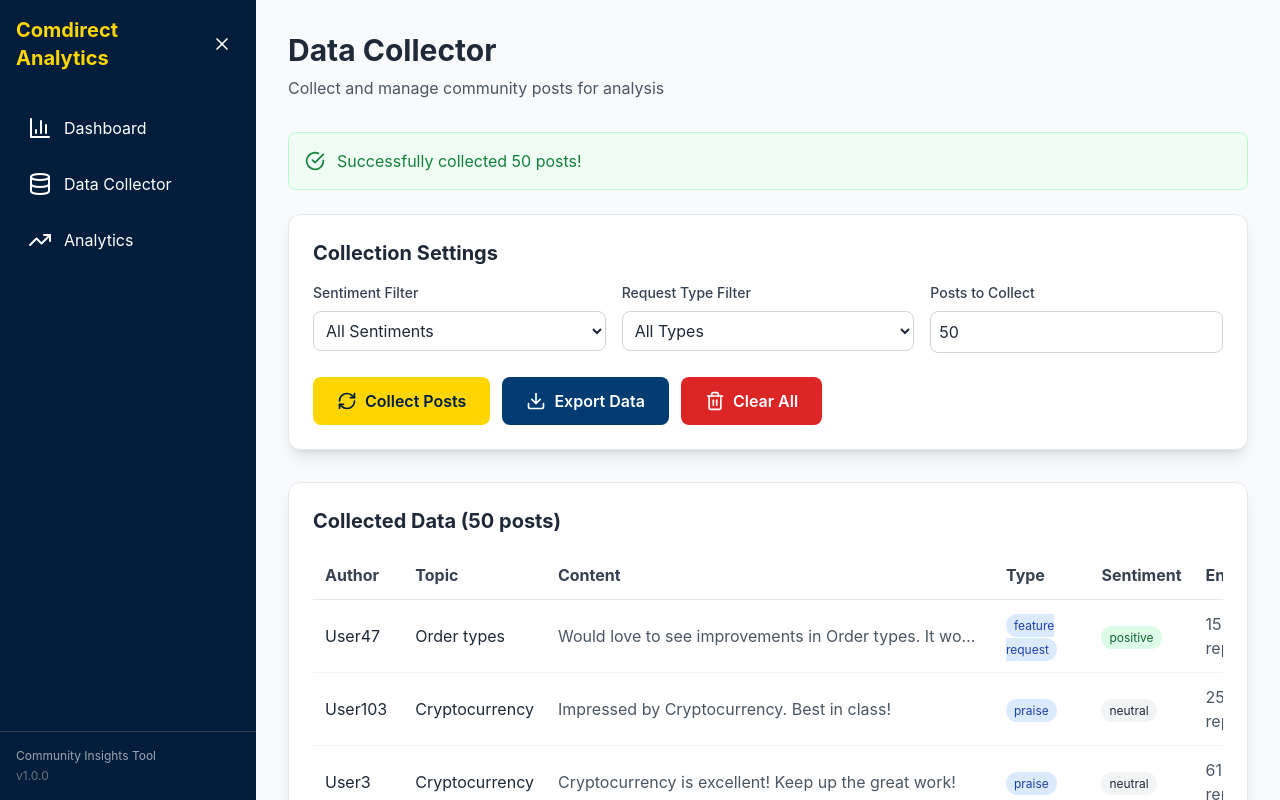
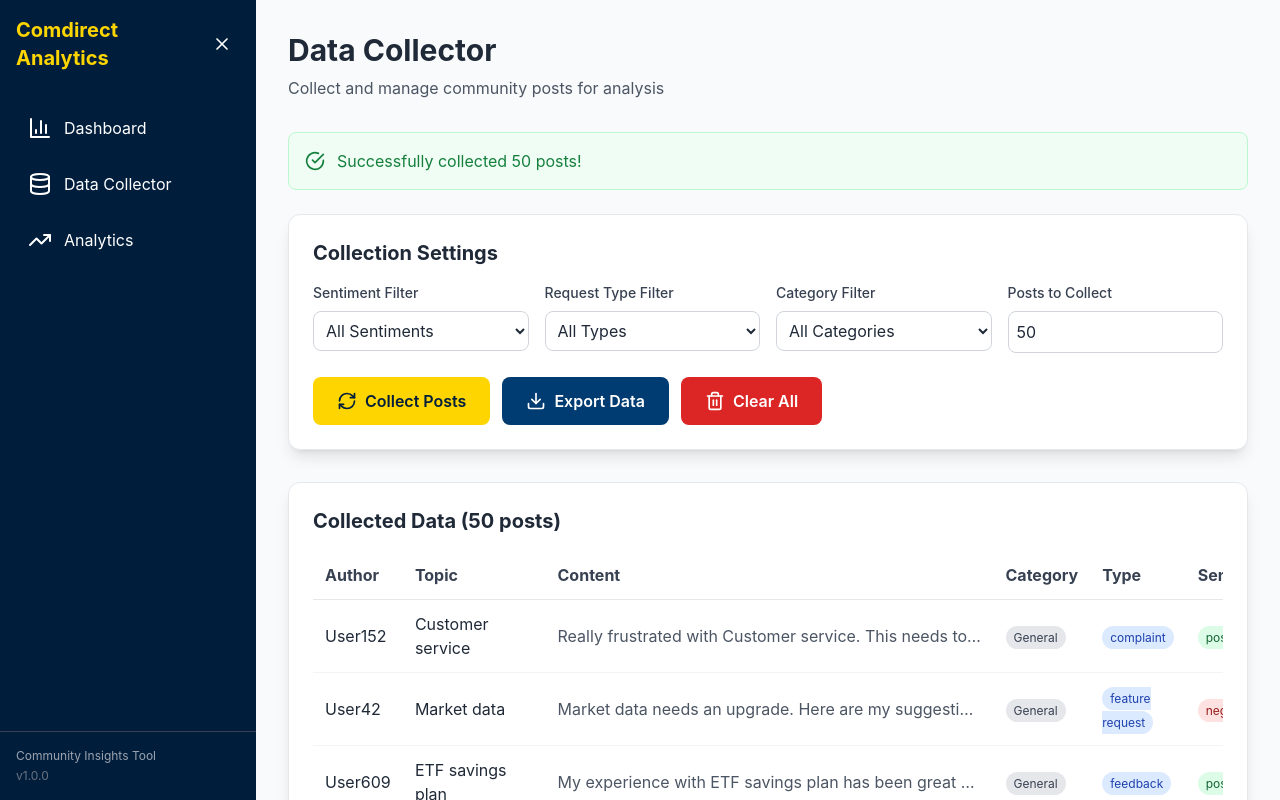
Before and after one commit to ign-tunayilmaz/comdirect-analytics, a React (Vite) app: page /collector in a window 1280 px wide. Both pictures are taken after a click on the button "Collect Posts". Built offline with nearby package versions, Linux system fonts and the light colour scheme.

Commit message:
Add community platform filter feature - Users can now filter posts by platform-related vs general topics

```diff
--- a/src/components/Analytics.jsx
+++ b/src/components/Analytics.jsx
@@ -18,6 +18,7 @@
   const [searchTerm, setSearchTerm] = useState('')
   const [filteredPosts, setFilteredPosts] = useState([])
   const [selectedTopic, setSelectedTopic] = useState('')
+  const [selectedCategory, setSelectedCategory] = useState('')
   const [topics, setTopics] = useState([])
 
   useEffect(() => {
@@ -26,7 +27,7 @@
 
   useEffect(() => {
     filterPosts()
-  }, [searchTerm, selectedTopic, posts])
+  }, [searchTerm, selectedTopic, selectedCategory, posts])
 
   const loadData = () => {
     const loadedPosts = loadPosts()
@@ -53,6 +54,12 @@
 
     if (selectedTopic) {
       filtered = filtered.filter(post => post.topic === selectedTopic)
+    }
+
+    if (selectedCategory === 'platform') {
+      filtered = filtered.filter(post => post.isPlatformRelated === true)
+    } else if (selectedCategory === 'general') {
+      filtered = filtered.filter(post => post.isPlatformRelated === false)
     }
 
     setFilteredPosts(filtered)
@@ -84,7 +91,7 @@
 
       {/* Search and Filter */}
       <div className="card mb-8">
-        <div className="grid grid-cols-1 md:grid-cols-2 gap-4">
+        <div className="grid grid-cols-1 md:grid-cols-3 gap-4">
           <div>
             <label className="block text-sm font-medium text-gray-700 dark:text-gray-300 mb-2">
               Search Posts
@@ -116,6 +123,24 @@
                 {topics.map((topic) => (
                   <option key={topic.name} value={topic.name}>{topic.name}</option>
                 ))}
+              </select>
+            </div>
+          </div>
+
+          <div>
+            <label className="block text-sm font-medium text-gray-700 dark:text-gray-300 mb-2">
+              Filter by Category
+            </label>
+            <div className="relative">
+              <Filter className="absolute left-3 top-1/2 transform -translate-y-1/2 text-gray-400" size={20} />
+              <select
+                value={selectedCategory}
+                onChange={(e) => setSelectedCategory(e.target.value)}
+                className="w-full pl-10 pr-4 py-2 border border-gray-300 dark:border-gray-600 rounded-lg bg-white dark:bg-gray-700 text-gray-800 dark:text-white"
+              >
+                <option value="">All Categories</option>
+                <option value="platform">Community Platform Only</option>
+                <option value="general">General Topics Only</option>
               </select>
             </div>
           </div>
@@ -209,6 +234,11 @@
                     </span>
                   </div>
                   <div className="flex space-x-2">
+                    {post.isPlatformRelated && (
+                      <span className="px-2 py-1 text-xs rounded-full bg-comdirect-yellow text-comdirect-dark font-semibold">
+                        Platform
+                      </span>
+                    )}
                     <span className={`px-2 py-1 text-xs rounded-full ${
                       post.sentiment === 'positive'
                         ? 'bg-green-100 dark:bg-green-900 text-green-800 dark:text-green-200'
--- a/src/components/DataCollector.jsx
+++ b/src/components/DataCollector.jsx
@@ -9,6 +9,7 @@
   const [filters, setFilters] = useState({
     sentiment: '',
     requestType: '',
+    platformRelated: '',
     limit: 50
   })
 
@@ -21,7 +22,8 @@
         limit: filters.limit,
         filters: {
           sentiment: filters.sentiment || undefined,
-          requestType: filters.requestType || undefined
+          requestType: filters.requestType || undefined,
+          platformRelated: filters.platformRelated === '' ? undefined : filters.platformRelated === 'true'
         }
       })
 
@@ -82,7 +84,7 @@
       <div className="card mb-8">
         <h2 className="text-xl font-bold text-gray-800 dark:text-white mb-4">Collection Settings</h2>
 
-        <div className="grid grid-cols-1 md:grid-cols-3 gap-4 mb-6">
+        <div className="grid grid-cols-1 md:grid-cols-2 lg:grid-cols-4 gap-4 mb-6">
           <div>
             <label className="block text-sm font-medium text-gray-700 dark:text-gray-300 mb-2">
               Sentiment Filter
@@ -115,6 +117,21 @@
               <option value="feedback">Feedback</option>
               <option value="complaint">Complaint</option>
               <option value="praise">Praise</option>
+            </select>
+          </div>
+
+          <div>
+            <label className="block text-sm font-medium text-gray-700 dark:text-gray-300 mb-2">
+              Category Filter
+            </label>
+            <select
+              value={filters.platformRelated}
+              onChange={(e) => setFilters({ ...filters, platformRelated: e.target.value })}
+              className="w-full p-2 border border-gray-300 dark:border-gray-600 rounded-lg bg-white dark:bg-gray-700 text-gray-800 dark:text-white"
+            >
+              <option value="">All Categories</option>
+              <option value="true">Community Platform Only</option>
+              <option value="false">General Topics Only</option>
             </select>
           </div>
 
@@ -182,6 +199,7 @@
                   <th className="text-left p-3 text-gray-700 dark:text-gray-300">Author</th>
                   <th className="text-left p-3 text-gray-700 dark:text-gray-300">Topic</th>
                   <th className="text-left p-3 text-gray-700 dark:text-gray-300">Content</th>
+                  <th className="text-left p-3 text-gray-700 dark:text-gray-300">Category</th>
                   <th className="text-left p-3 text-gray-700 dark:text-gray-300">Type</th>
                   <th className="text-left p-3 text-gray-700 dark:text-gray-300">Sentiment</th>
                   <th className="text-left p-3 text-gray-700 dark:text-gray-300">Engagement</th>
@@ -193,6 +211,17 @@
                     <td className="p-3 text-gray-800 dark:text-gray-200">{post.author}</td>
                     <td className="p-3 text-gray-800 dark:text-gray-200">{post.topic}</td>
                     <td className="p-3 text-gray-600 dark:text-gray-400 max-w-md truncate">{post.content}</td>
+                    <td className="p-3">
+                      {post.isPlatformRelated ? (
+                        <span className="px-2 py-1 text-xs rounded-full bg-comdirect-yellow text-comdirect-dark font-semibold">
+                          Platform
+                        </span>
+                      ) : (
+                        <span className="px-2 py-1 text-xs rounded-full bg-gray-200 dark:bg-gray-700 text-gray-700 dark:text-gray-300">
+                          General
+                        </span>
+                      )}
+                    </td>
                     <td className="p-3">
                       <span className="px-2 py-1 text-xs rounded-full bg-blue-100 dark:bg-blue-900 text-blue-800 dark:text-blue-200">
                         {post.requestType.replace(/_/g, ' ')}
--- a/src/utils/dataCollector.js
+++ b/src/utils/dataCollector.js
@@ -14,6 +14,14 @@
     'Portfolio analysis', 'Market data', 'Trading hours', 'Order types'
   ]
 
+  // Community platform related topics
+  const platformTopics = [
+    'Community forum features', 'Post notifications', 'User profile settings',
+    'Community moderation', 'Forum search functionality', 'Message threading',
+    'Community badges', 'Reputation system', 'Forum mobile app',
+    'Private messaging', 'Topic subscriptions', 'Community guidelines'
+  ]
+
   const sentiments = ['positive', 'negative', 'neutral']
   const requestTypes = ['feature_request', 'bug_report', 'question', 'feedback', 'complaint', 'praise']
 
@@ -21,7 +29,10 @@
   const now = new Date()
 
   for (let i = 0; i < count; i++) {
-    const topic = topics[Math.floor(Math.random() * topics.length)]
+    // 30% chance of being a platform-related post
+    const isPlatformRelated = Math.random() < 0.3
+    const topicList = isPlatformRelated ? platformTopics : topics
+    const topic = topicList[Math.floor(Math.random() * topicList.length)]
     const sentiment = sentiments[Math.floor(Math.random() * sentiments.length)]
     const requestType = requestTypes[Math.floor(Math.random() * requestTypes.length)]
     const daysAgo = Math.floor(Math.random() * 90)
@@ -33,6 +44,7 @@
       content: generatePostContent(topic, requestType),
       sentiment: sentiment,
       requestType: requestType,
+      isPlatformRelated: isPlatformRelated,
       likes: Math.floor(Math.random() * 100),
       replies: Math.floor(Math.random() * 50),
       date: new Date(now.getTime() - daysAgo * 24 * 60 * 60 * 1000).toISOString(),
@@ -110,6 +122,10 @@
     posts = posts.filter(post => post.requestType === filters.requestType)
   }
 
+  if (filters.platformRelated !== undefined) {
+    posts = posts.filter(post => post.isPlatformRelated === filters.platformRelated)
+  }
+
   if (filters.dateFrom) {
     posts = posts.filter(post => new Date(post.date) >= new Date(filters.dateFrom))
   }
```
